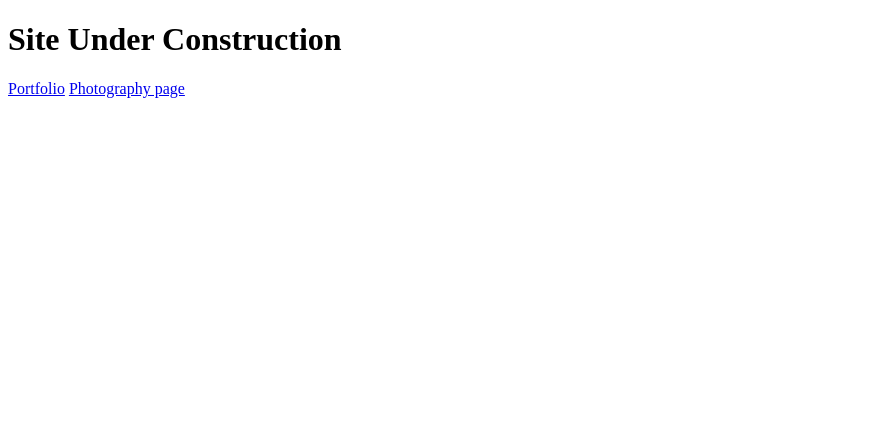
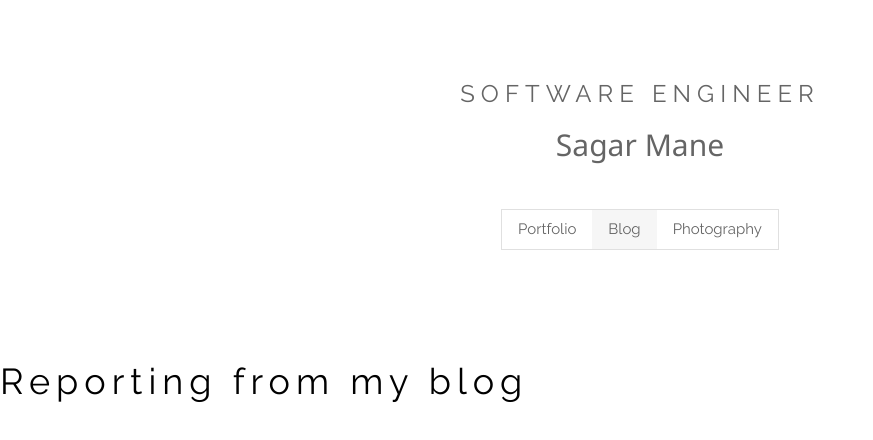
Before and after one commit to Sagar-Mane/Sagar-Mane.github.io, a plain HTML site: page index.html at #!/blog in a window 1280 px wide. Shown: the whole page, without its empty margins (0-873 px from the left). Drawn offline with nearby package versions, Linux system fonts and the light colour scheme; some packages are replaced by stand-ins of ours.

Commit message:
Designing Home page

```diff
--- a/angular/main.js
+++ b/angular/main.js
@@ -8,6 +8,9 @@ app.config(function($routeProvider) {
 	}).when("/photography", {
 		templateUrl : "templates/photography.html",
 		controller : "photography_controller"
+	}).when("/blog", {
+		templateUrl : "templates/blog.html",
+		controller : "blog_controller"
 	});
 });
 
@@ -18,3 +21,7 @@ app.controller("portfolio_controller",function($scope,$http){
 app.controller("photography_controller",function($scope){
    console.log("Reporting from photography controller")
 });
+
+app.controller("blog_controller",function($scope){
+   console.log("Reporting from blog controller");
+});
--- a/index.html
+++ b/index.html
@@ -5,14 +5,45 @@
     <script src="https://ajax.googleapis.com/ajax/libs/angularjs/1.4.8/angular.min.js"></script>
     <script src="https://ajax.googleapis.com/ajax/libs/angularjs/1.4.8/angular-route.js"></script>
     <script src="angular/main.js"></script>
+    <meta charset="UTF-8">
+    <meta name="viewport" content="width=device-width, initial-scale=1">
+    <link rel="stylesheet" href="https://www.w3schools.com/w3css/4/w3.css">
+    <link rel="stylesheet" href="https://fonts.googleapis.com/css?family=Raleway">
+    <link rel="stylesheet" href="https://cdnjs.cloudflare.com/ajax/libs/font-awesome/4.7.0/css/font-awesome.min.css">
+    <style>
+            body,h1 {font-family: "Raleway", Arial, sans-serif}
+            h1 {letter-spacing: 6px}
+            .w3-row-padding img {margin-bottom: 12px}
+    </style>
+
 </head>
 
 <body ng-app="myapp">
-		<h1>Site Under Construction</h1>
-        <a href="/#portfolio">Portfolio</a>
-        <a href="/#photography">Photography page</a>
+
+
+    <!--Page Content-->
+    <div class="w3-content" style="max-width:1500px">
+    <!-- Header -->
+        <header class="w3-panel w3-center w3-opacity" style="padding:50px 16px">
+            <h1 class="w3-xlarge">SOFTWARE ENGINEER</h1>
+            <h2>Sagar Mane</h2>
+
+            <div class="w3-padding-32">
+                <div class="w3-bar w3-border">
+                    <a href="/#portfolio" class="w3-bar-item w3-button">Portfolio</a>
+                    <a href="/#blog" class="w3-bar-item w3-button w3-light-grey">Blog</a>
+                    <a href="/#photography" class="w3-bar-item w3-button">Photography</a>
+                </div>
+            </div>
+
+        </header>
 
         <div ng-view></div>
+
+    </div>
+    <!--End Page Content-->
+
+
 </body>
 
 </html>
--- /dev/null
+++ b/templates/blog.html
@@ -0,0 +1,9 @@
+<!DOCTYPE html>
+<html>
+<title>Hi this is Sagar</title>
+<head></head>
+<body>
+		<h1>Reporting from my blog</h1>
+</body>
+
+</html>
```
